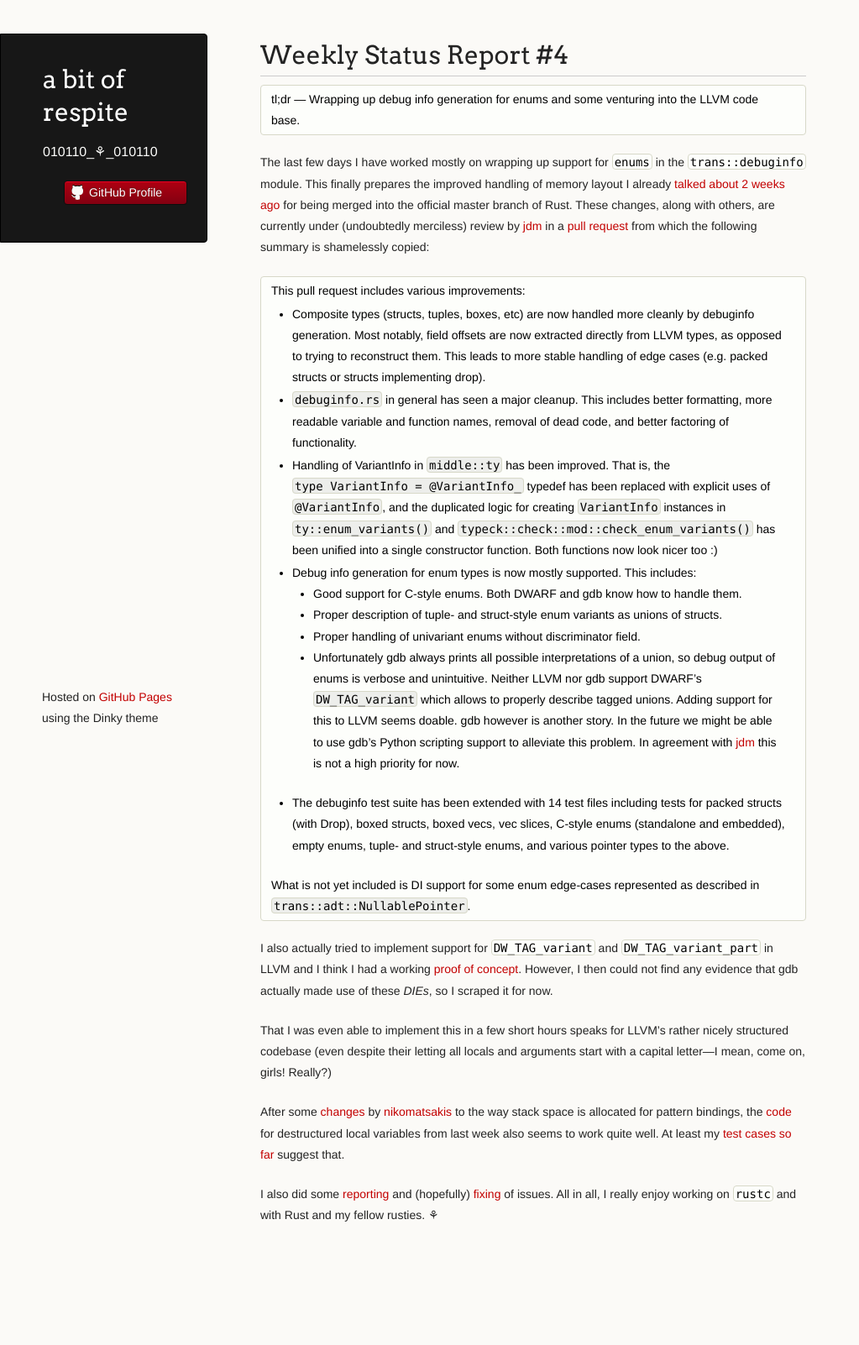
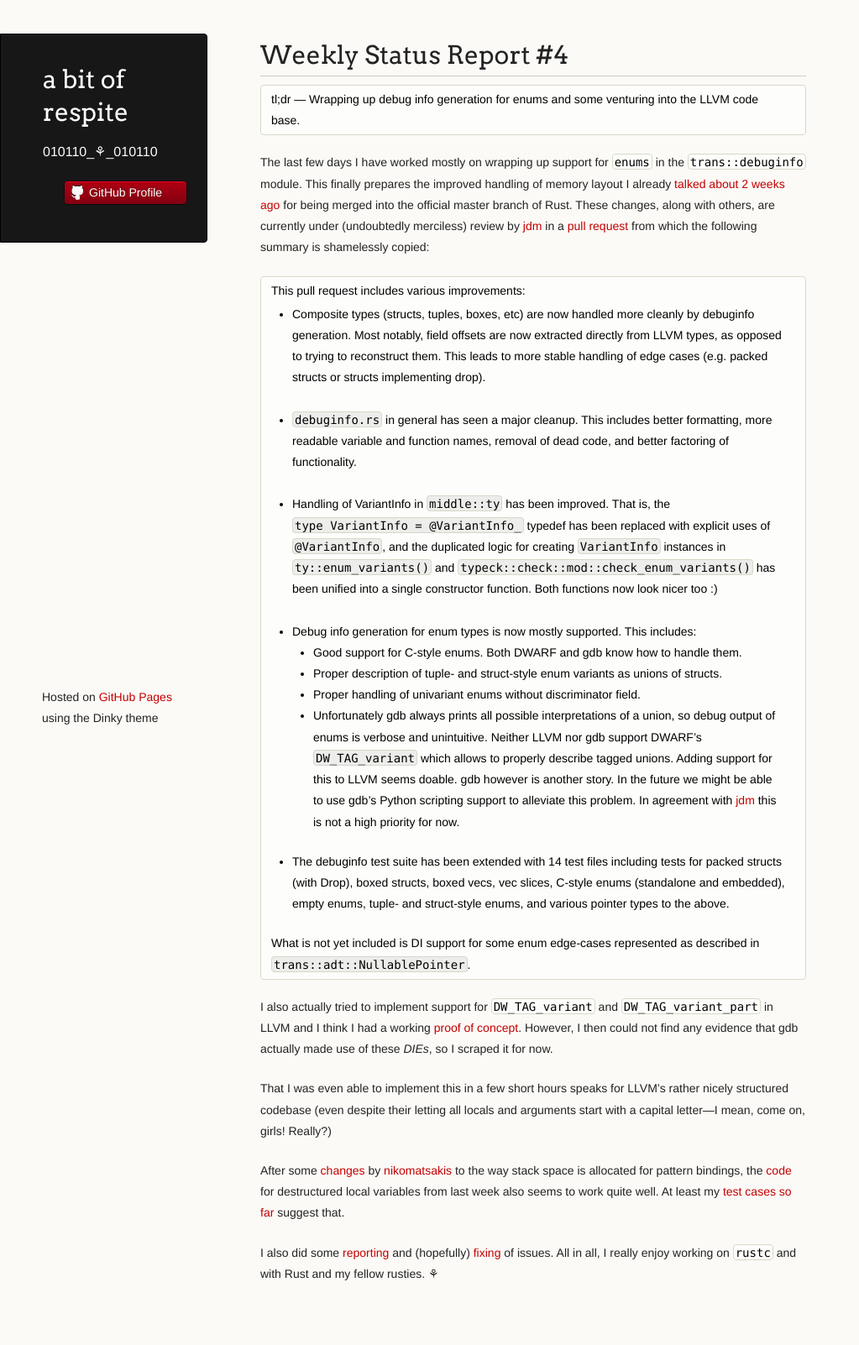
Before and after one commit to michaelwoerister/michaelwoerister.github.io, a Jekyll site: the page built from _posts/2013-07-12-Status-Update-4.md, in a window 1280 px wide. Shown: the whole page at 84% size, without its empty margins (0-1023 px from the left). Built offline with Jekyll 4.4.1, drawn with Linux system fonts in a browser that asks for light colours; Markdown is read by kramdown in place of the engine named in the settings; before the commit the page ends 1532 px from its top, so only the background shows below that.

Commit message:
Corrections to update 4

```diff
--- a/_posts/2013-07-12-Status-Update-4.md
+++ b/_posts/2013-07-12-Status-Update-4.md
@@ -12,19 +12,14 @@ The last few days I have worked mostly on wrapping up support for `enums` in the
 
 > This pull request includes various improvements:
 >
-> - Composite types (structs, tuples, boxes, etc) are now handled more cleanly by debuginfo generation. Most notably, field offsets are now extracted directly from LLVM types, as opposed to trying to reconstruct them. This leads to more stable handling of edge cases (e.g. packed structs or structs implementing drop).
->
-> - `debuginfo.rs` in general has seen a major cleanup. This includes better formatting, more readable variable and function names, removal of dead code, and better factoring of functionality.
->
-> - Handling of VariantInfo in `middle::ty` has been improved. That is, the
-> `type VariantInfo = @VariantInfo_` typedef has been replaced with explicit uses of `@VariantInfo`, and the duplicated logic for creating `VariantInfo` instances in `ty::enum_variants()` and `typeck::check::mod::check_enum_variants()` has been unified into a single constructor function. Both functions now look nicer too :)
->
+> - Composite types (structs, tuples, boxes, etc) are now handled more cleanly by debuginfo generation. Most notably, field offsets are now extracted directly from LLVM types, as opposed to trying to reconstruct them. This leads to more stable handling of edge cases (e.g. packed structs or structs implementing drop).<br><br>
+> - `debuginfo.rs` in general has seen a major cleanup. This includes better formatting, more readable variable and function names, removal of dead code, and better factoring of functionality.<br><br>
+> - Handling of VariantInfo in `middle::ty` has been improved. That is, the<br>`type VariantInfo = @VariantInfo_` typedef has been replaced with explicit uses of `@VariantInfo`, and the duplicated logic for creating `VariantInfo` instances in `ty::enum_variants()` and `typeck::check::mod::check_enum_variants()` has been unified into a single constructor function. Both functions now look nicer too :)<br><br>
 > - Debug info generation for enum types is now mostly supported. This includes:
 >   + Good support for C-style enums. Both DWARF and gdb know how to handle them.
 >   + Proper description of tuple- and struct-style enum variants as unions of structs.
 >   + Proper handling of univariant enums without discriminator field.
 >   + Unfortunately gdb always prints all possible interpretations of a union, so debug output of enums is verbose and unintuitive. Neither LLVM nor gdb support DWARF's `DW_TAG_variant` which allows to properly describe tagged unions. Adding support for this to LLVM seems doable. gdb however is another story. In the future we might be able to use gdb's Python scripting support to alleviate this problem. In agreement with [jdm](https://github.com/jdm) this is not a high priority for now.
->
 > - The debuginfo test suite has been extended with 14 test files including tests for packed structs (with Drop), boxed structs, boxed vecs, vec slices, C-style enums (standalone and embedded), empty enums, tuple- and struct-style enums, and various pointer types to the above.
 >
 > What is not yet included is DI support for some enum edge-cases represented as described in `trans::adt::NullablePointer`.
```
